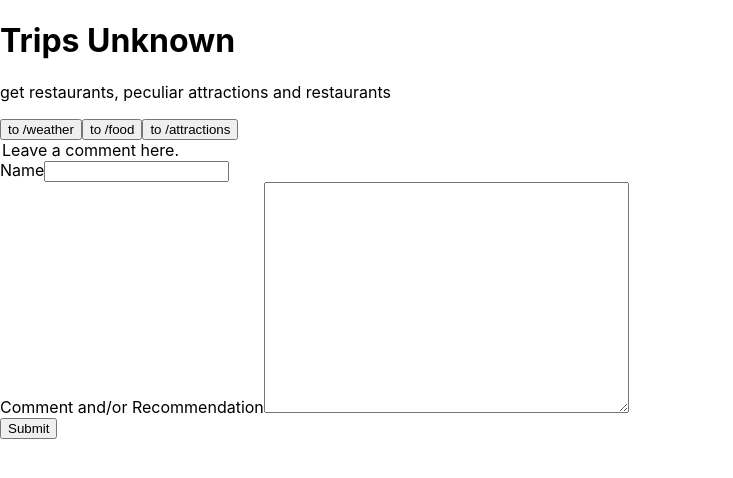
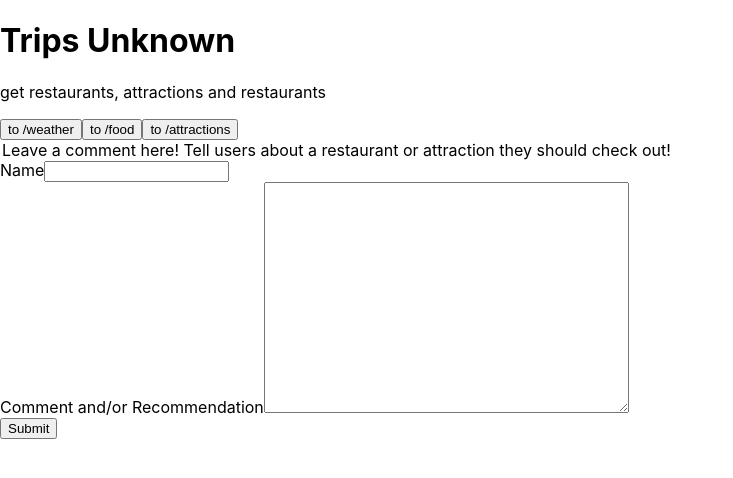
Before and after one commit to ajiles91/trips-untold, a React (Create React App) app: page / in a window 1280 px wide. Shown: the top 478 px of the page, without its empty margins (0-733 px from the left). Built offline with nearby package versions, Linux system fonts and the light colour scheme; no server answers.

Commit message:
changed greeting on Comment form

```diff
--- a/src/components/MainPage/CommentsForm.js
+++ b/src/components/MainPage/CommentsForm.js
@@ -47,7 +47,7 @@ export default class CommentsForm extends Component {
       <div className = 'whole-form'>
         <form className="submit-idea" onSubmit={this.handleSubmit}>
           <legend>
-            Leave a comment here.
+            Leave a comment here! Tell users about a restaurant or attraction they should check out!
           </legend>
             <div>
               <label htmlFor="user-name">Name</label>
--- a/src/components/MainPage/MainPage.js
+++ b/src/components/MainPage/MainPage.js
@@ -43,7 +43,7 @@ export default class MainPage extends Component {
 
         <header className='row-1 greeting'>
           <h1 className='app-title'>Trips Unknown</h1>
-          <p> get restaurants, peculiar attractions and restaurants</p>
+          <p> get restaurants, attractions and restaurants</p>
         </header>
 
         <div className = 'row-2'>
```
